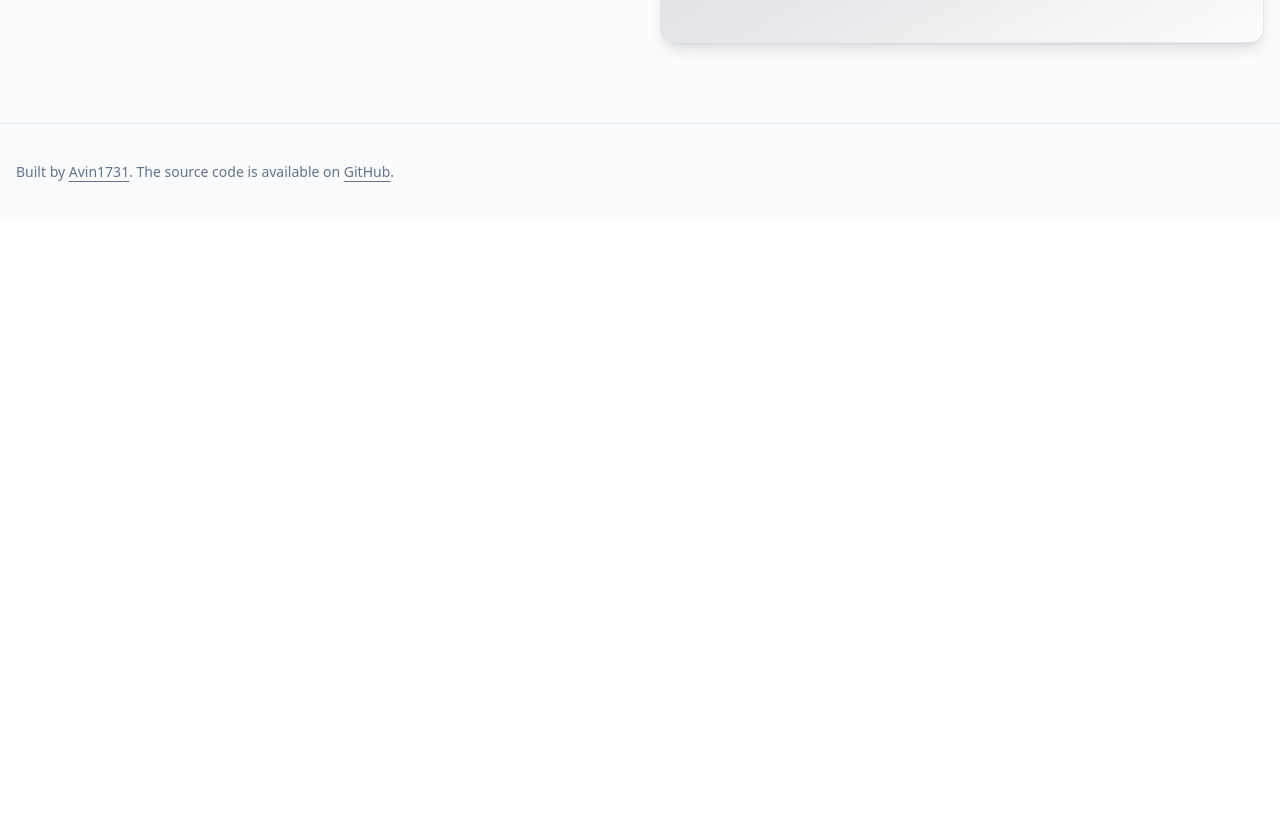
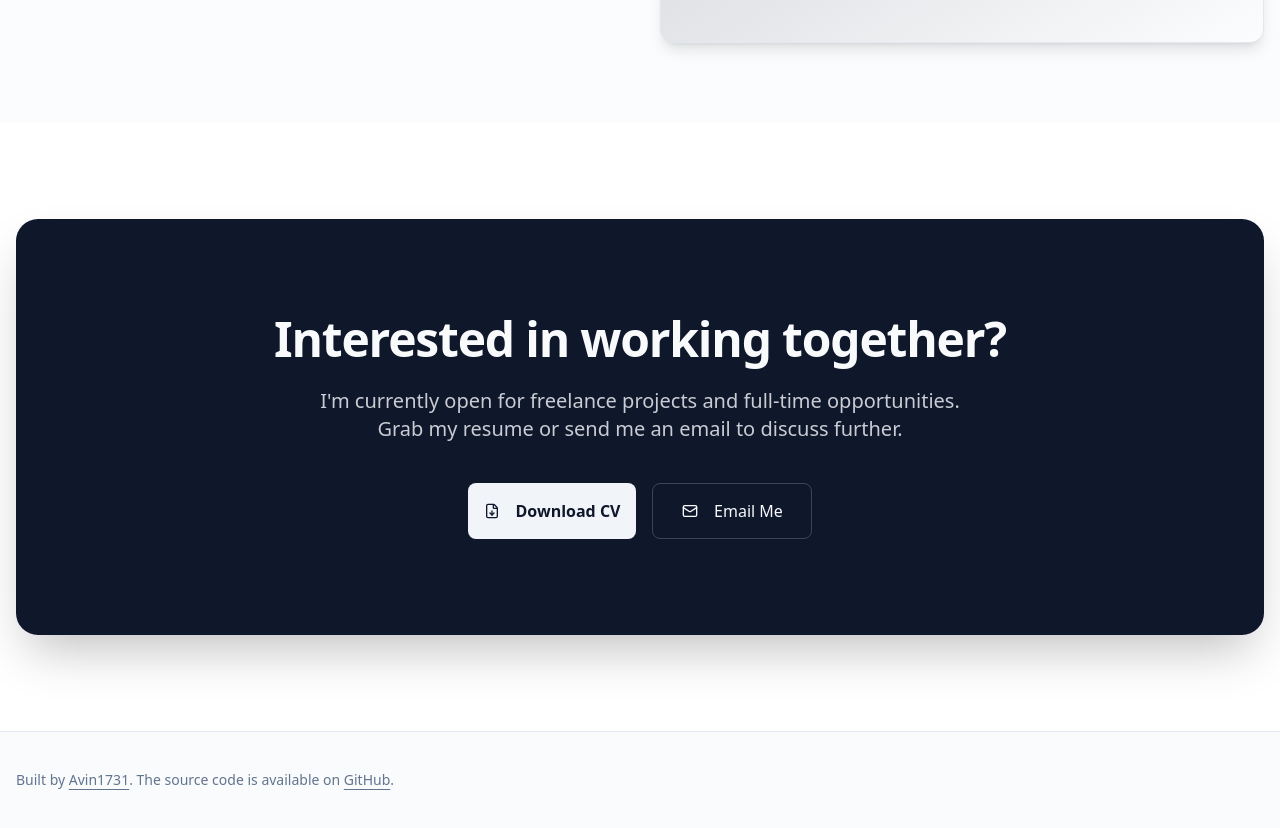
Before and after one commit to Avin1731/XtePort.nx-1412, a Next.js app: page / in a window 1280 px wide. Shown: the part 1520-2348 px from the top of the page. Before the commit the page ends 1740 px from the top, so only its background shows below. Built offline with nearby package versions, Linux system fonts and the light colour scheme.

Commit message:
ui: add download cv button component

```diff
--- a/src/app/page.tsx
+++ b/src/app/page.tsx
@@ -1,6 +1,7 @@
 import { HeroSection } from "@/components/home/hero-section"
 import { TechStack } from "@/components/home/tech-stack"
 import { AboutSection } from "@/components/home/about-section"
+import { CtaSection } from "@/components/home/cta-section" // <--- Import
 
 export default function Home() {
   return (
@@ -8,6 +9,7 @@ export default function Home() {
       <HeroSection />
       <TechStack />
       <AboutSection />
+      <CtaSection /> {/* <--- Pasang di sini */}
     </div>
   )
 }
--- /dev/null
+++ b/src/components/home/cta-section.tsx
@@ -0,0 +1,48 @@
+import { FileDown, Mail } from "lucide-react"
+import Link from "next/link"
+import { Button } from "@/components/ui/button"
+import { FadeIn } from "@/components/animation/fade-in"
+
+export function CtaSection() {
+  return (
+    <section className="container py-24 px-4">
+      <FadeIn>
+        <div className="relative overflow-hidden rounded-3xl bg-primary px-6 py-16 text-center text-primary-foreground shadow-2xl sm:px-16 md:py-24">
+
+          {/* Background Pattern (Optional) */}
+          <div className="absolute top-0 left-0 -z-10 h-full w-full opacity-10">
+            <svg viewBox="0 0 100 100" fill="none" xmlns="http://www.w3.org/2000/svg">
+              <circle cx="0" cy="0" r="40" fill="currentColor" />
+              <circle cx="100" cy="100" r="40" fill="currentColor" />
+            </svg>
+          </div>
+
+          <h2 className="mb-6 text-3xl font-bold tracking-tight sm:text-4xl md:text-5xl">
+            Interested in working together?
+          </h2>
+          <p className="mx-auto mb-10 max-w-2xl text-lg text-primary-foreground/80 md:text-xl">
+            I&apos;m currently open for freelance projects and full-time opportunities.
+            Grab my resume or send me an email to discuss further.
+          </p>
+
+          <div className="flex flex-col items-center justify-center gap-4 sm:flex-row">
+            <Button asChild size="lg" variant="secondary" className="h-14 min-w-[160px] text-base font-semibold">
+              <Link href="/resume.pdf" target="_blank" rel="noopener noreferrer">
+                <FileDown className="mr-2 h-5 w-5" />
+                Download CV
+              </Link>
+            </Button>
+
+            <Button asChild size="lg" variant="outline" className="h-14 min-w-[160px] bg-transparent text-primary-foreground border-primary-foreground/20 hover:bg-primary-foreground/10 text-base">
+              <Link href="mailto:avin@example.com">
+                <Mail className="mr-2 h-5 w-5" />
+                Email Me
+              </Link>
+            </Button>
+          </div>
+
+        </div>
+      </FadeIn>
+    </section>
+  )
+}
```
Also changed, not shown: 1 other file (tests, documents, lock files or other folders).
